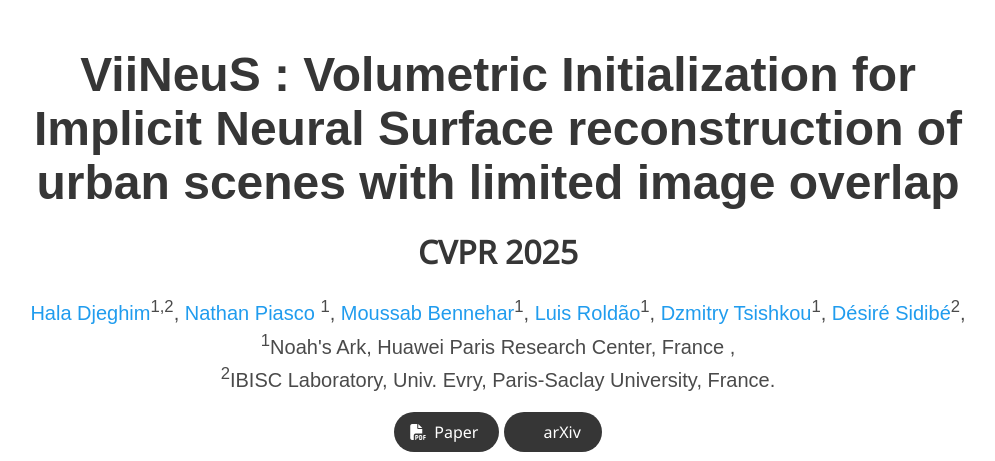
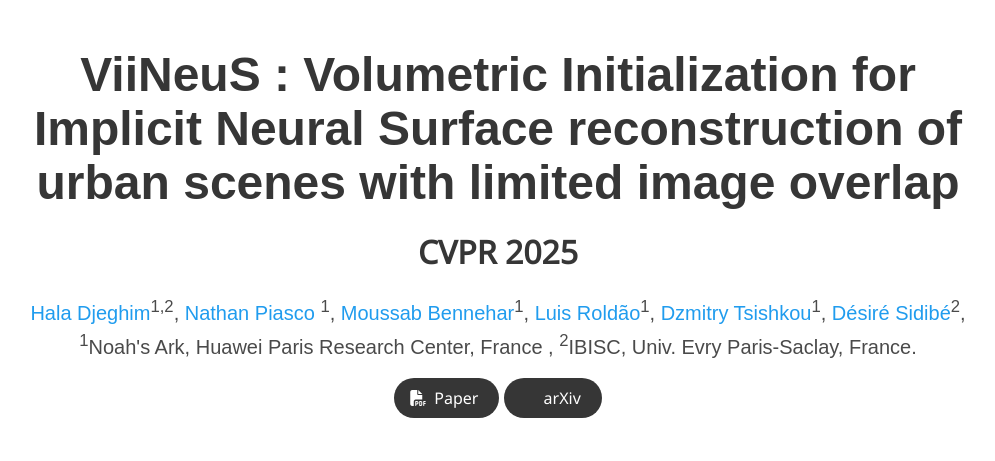
Before and after one commit to hala-djeghim/ViiNeuS, a plain HTML site: page index.html in a window 1280 px wide. Shown: the top 461 px of the page, without its empty margins (142-1137 px from the left). Drawn offline with nearby package versions, Linux system fonts and the light colour scheme; some icons are missing; a web font is replaced by a local one.

Commit message:
Update index.html

```diff
--- a/index.html
+++ b/index.html
@@ -5,7 +5,7 @@
   <meta name="description"
         content="ViiNeuS : Volumetric Initialization for Implicit Neural Surface reconstruction of urban scenes
 with limited image overlap">
-  <meta name="keywords" content="Nerfies, D-NeRF, NeRF">
+  <meta name="keywords" content="ViiNeuS, NeuS, NeRF">
   <meta name="viewport" content="width=device-width, initial-scale=1">
   <title>ViiNeuS: Volumetric Initialization for Implicit Neural Surface reconstruction of urban scenes
 with limited image overlap </title>
@@ -75,7 +75,7 @@ with limited image overlap</h1>
 
           <div class="is-size-5 publication-authors">
             <span class="author-block"><sup>1</sup>Noah's Ark, Huawei Paris Research Center, France ,</span>
-            <span class="author-block"><sup>2</sup>IBISC Laboratory, Univ. Evry, Paris-Saclay University, France.</span>
+            <span class="author-block"><sup>2</sup>IBISC, Univ. Evry Paris-Saclay, France.</span>
           </div>
 
 
```
